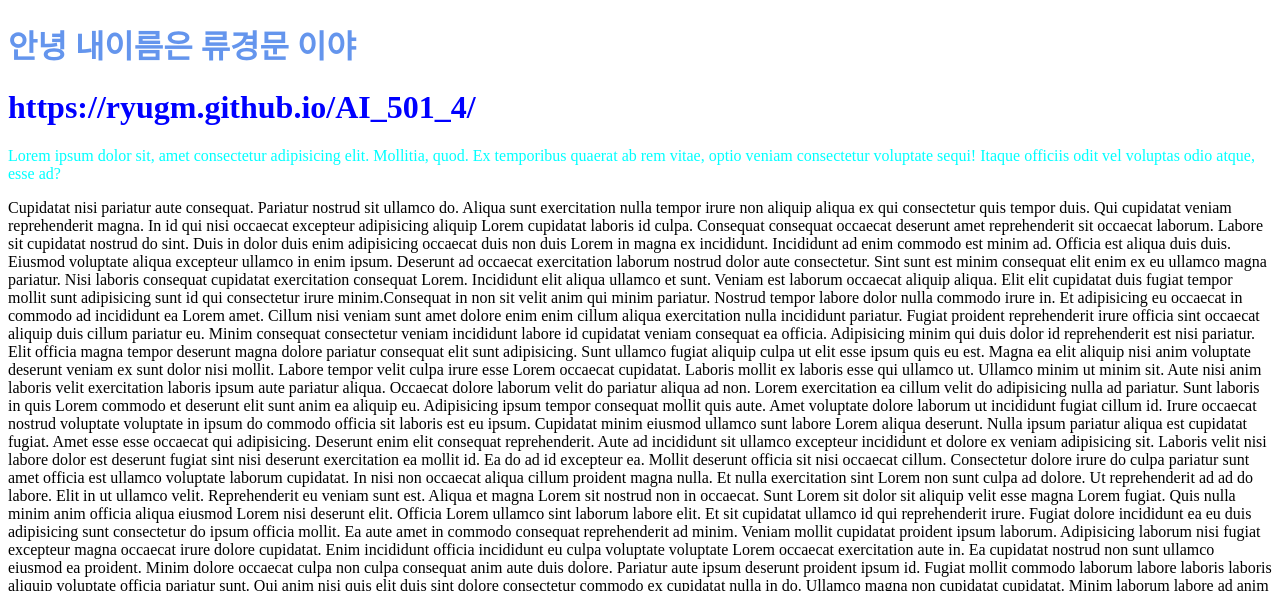
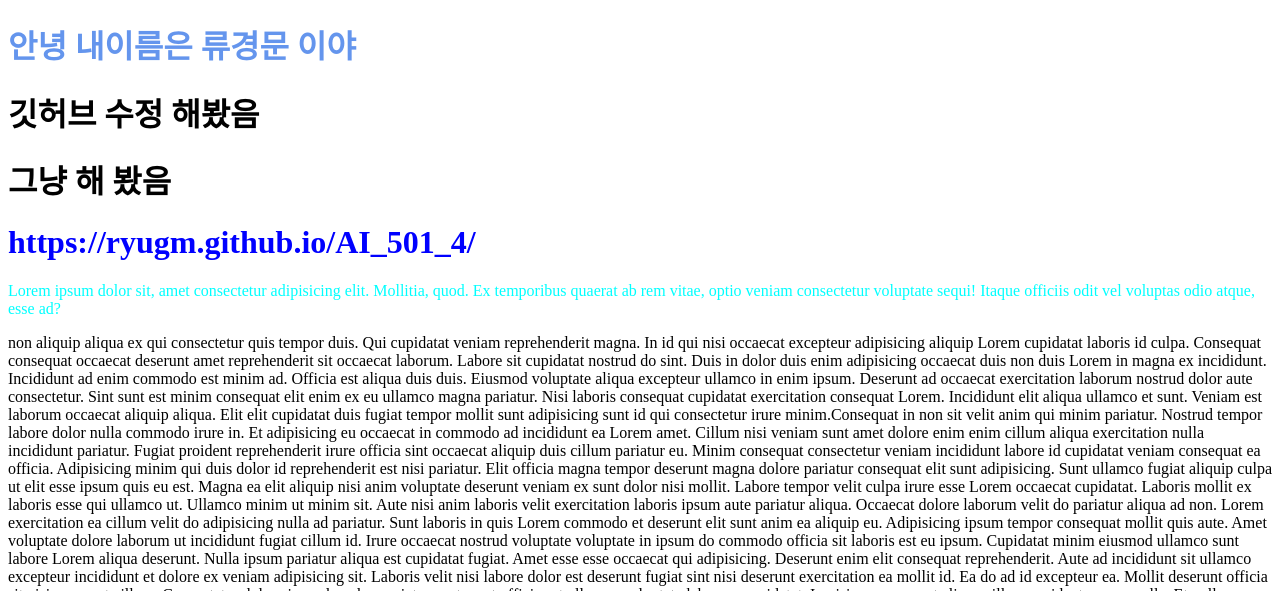
Before and after one commit to RYUGM/AI_501_4, a plain HTML site: page 01_starthtml.html in a window 1280 px wide. Shown: the top 591 px of the page. Drawn offline with Linux system fonts and the light colour scheme.

Commit message:
테스트중
ㅇㅇ

```diff
--- a/01_starthtml.html
+++ b/01_starthtml.html
@@ -11,13 +11,15 @@
 <body>
     <!-- 주석 ,주석은 컨트롤 + /,f1,beautifi,lorem,picsum-->
     <h1 style="color:cornflowerblue;">안녕 내이름은 류경문 이야 </h1>
+    <h1>깃허브 수정 해봤음</h1>
+        <h1>그냥 해 봤음</h1>
 <h1 style="color: blue;">https://ryugm.github.io/AI_501_4/</h1>
     <p style="color: cyan;">Lorem ipsum dolor sit, amet consectetur adipisicing elit. Mollitia, quod. Ex temporibus
         quaerat ab rem vitae,
         optio
         veniam consectetur voluptate sequi! Itaque officiis odit vel voluptas odio atque, esse ad?</p>
 
-    Cupidatat nisi pariatur aute consequat. Pariatur nostrud sit ullamco do. Aliqua sunt exercitation nulla tempor irure
+
     non aliquip aliqua ex qui consectetur quis tempor duis. Qui cupidatat veniam reprehenderit magna.
 
     In id qui nisi occaecat excepteur adipisicing aliquip Lorem cupidatat laboris id culpa. Consequat consequat occaecat
@@ -73,7 +75,7 @@
 
     Minim laborum labore ad anim excepteur anim eiusmod qui dolore sunt aute sint. Nulla proident dolore fugiat eiusmod
     consequat duis incididunt reprehenderit tempor cillum consectetur. Incididunt incididunt ut mollit dolore sit nulla
-    ut adipisicing aliquip nostrud do quis deserunt.
+    ut adipisicing aliquip nostrud do quis deserunt.~~
 
     <img src="https://picsum.photos/id/684/600/400" alt="">
 
```
